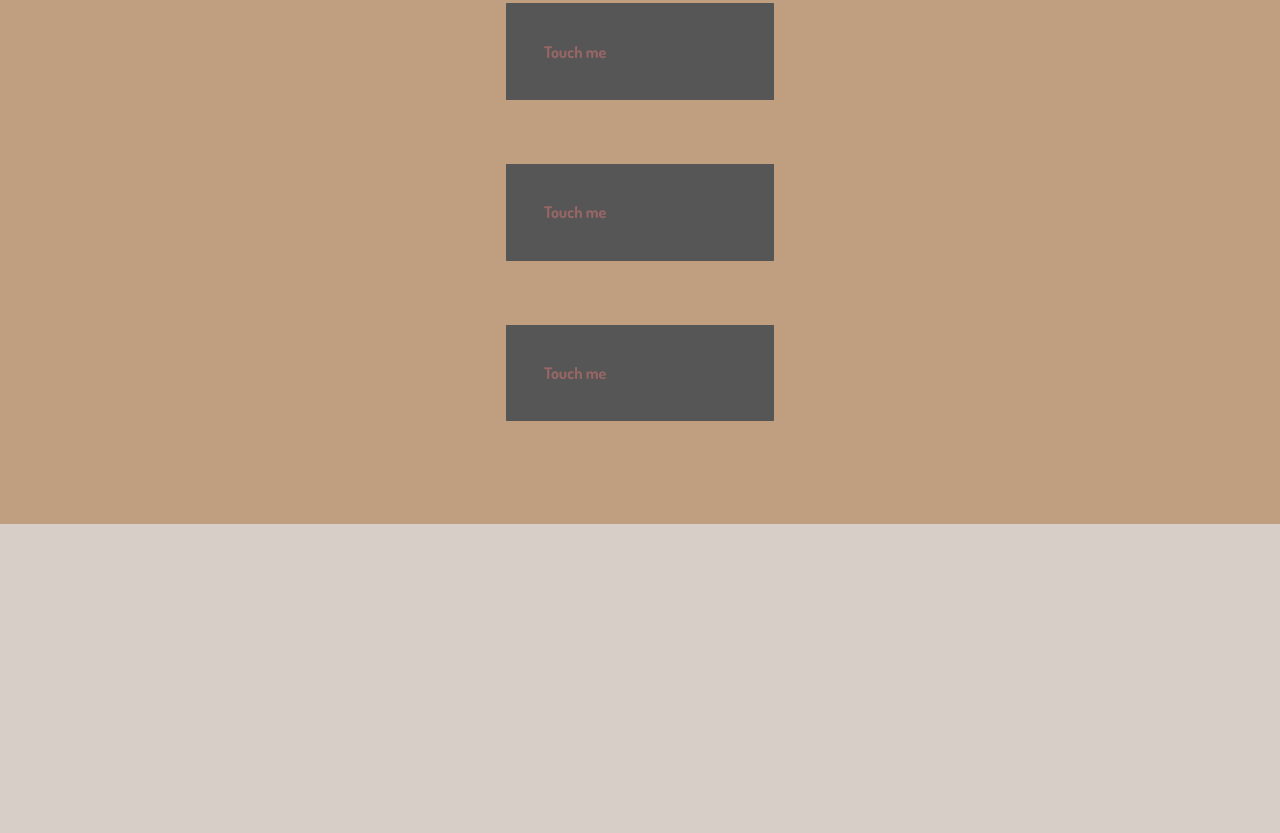
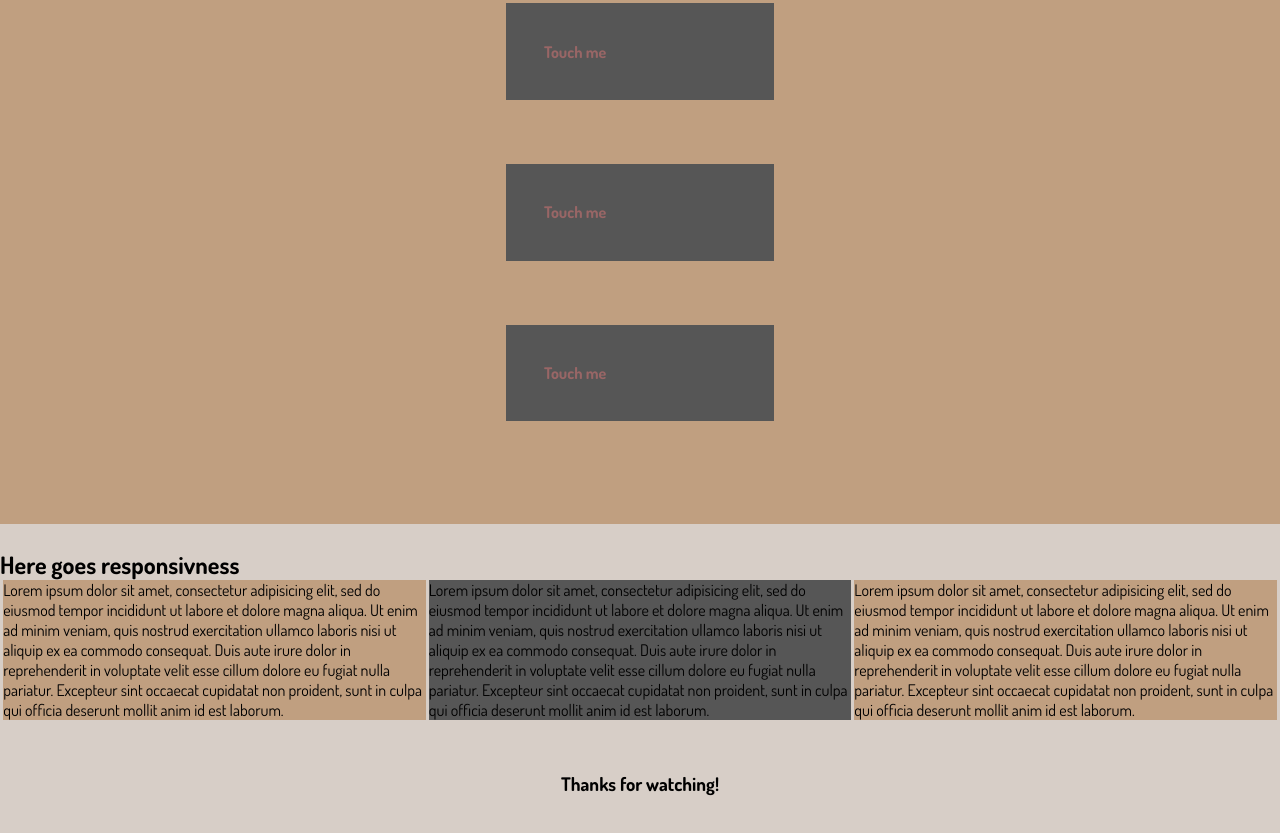
Before and after one commit to slepoibandit/portfolio, a plain HTML site: page index.html in a window 1280 px wide. Shown: the part 1492-2325 px from the top of the page. Before the commit the page ends 2016 px from the top, so only its background shows below. Drawn offline with Linux system fonts and the light colour scheme.

Commit message:
Add footer parting words

```diff
--- a/index.html
+++ b/index.html
@@ -4,6 +4,7 @@
   <title>Demonstration for MEL</title>
   <link href="https://fonts.googleapis.com/css?family=Dosis:400,700" rel="stylesheet" type="text/css">
   <link rel="stylesheet" href="style.css" type="text/css">
+  <meta name="viewport" content="width=device-width, initial-scale=1">
 </head>
 <body class="body body_bgcolor_grain body_font_dosis">
   <header class="header">
@@ -88,7 +89,7 @@
       </div>
     </section>
     <section class="section section_transitions">
-      <h2>Let's have a look at some transitions</h2>
+      <h2 class="section-title">Let's have a look at some transitions</h2>
       <div class="block block_type_container block_color_main">
         <div class="block block_type_content block_type_transition block_simulate_growth block_color_contrast">
           <p class="block__speech">Touch me</p>
@@ -101,7 +102,21 @@
         </div>
       </div>
     </section>
+    <section class="section section_responsive">
+      <h2 class="section-title">Here goes responsivness</h2>
+      <div class="block block_type_responsive block_color_main">
+        <p>Lorem ipsum dolor sit amet, consectetur adipisicing elit, sed do eiusmod tempor incididunt ut labore et dolore magna aliqua. Ut enim ad minim veniam, quis nostrud exercitation ullamco laboris nisi ut aliquip ex ea commodo consequat. Duis aute irure dolor in reprehenderit in voluptate velit esse cillum dolore eu fugiat nulla pariatur. Excepteur sint occaecat cupidatat non proident, sunt in culpa qui officia deserunt mollit anim id est laborum.</p>
+      </div>
+      <div class="block block_type_responsive block_color_contrast block_marginless">
+        <p>Lorem ipsum dolor sit amet, consectetur adipisicing elit, sed do eiusmod tempor incididunt ut labore et dolore magna aliqua. Ut enim ad minim veniam, quis nostrud exercitation ullamco laboris nisi ut aliquip ex ea commodo consequat. Duis aute irure dolor in reprehenderit in voluptate velit esse cillum dolore eu fugiat nulla pariatur. Excepteur sint occaecat cupidatat non proident, sunt in culpa qui officia deserunt mollit anim id est laborum.</p>
+      </div>
+      <div class="block block_type_responsive block_color_main">
+        <p>Lorem ipsum dolor sit amet, consectetur adipisicing elit, sed do eiusmod tempor incididunt ut labore et dolore magna aliqua. Ut enim ad minim veniam, quis nostrud exercitation ullamco laboris nisi ut aliquip ex ea commodo consequat. Duis aute irure dolor in reprehenderit in voluptate velit esse cillum dolore eu fugiat nulla pariatur. Excepteur sint occaecat cupidatat non proident, sunt in culpa qui officia deserunt mollit anim id est laborum.</p>
+      </div>
+    </section>
   </main>
-  <footer></footer>
+  <footer class="footer">
+    <h3 class="footer__parting-words">Thanks for watching!</h3>
+  </footer>
 </body>
 </html>
--- a/style.css
+++ b/style.css
@@ -153,3 +153,26 @@
 .block_marginless{
   margin: 0;
 }
+@media (max-width: 480px){
+  .block_type_responsive{
+    width: 100%;
+  }
+}
+@media (min-width: 481px) and (max-width: 768px){
+  .block_type_responsive{
+    float: left;
+    box-sizing: border-box;
+    width: 50%;
+    margin: 1% 0;
+  }
+}
+@media (min-width: 769px){
+  .block_type_responsive{
+    float: left;
+  }
+}
+
+.footer{
+  margin: 15% auto;
+  text-align: center;
+}
```
